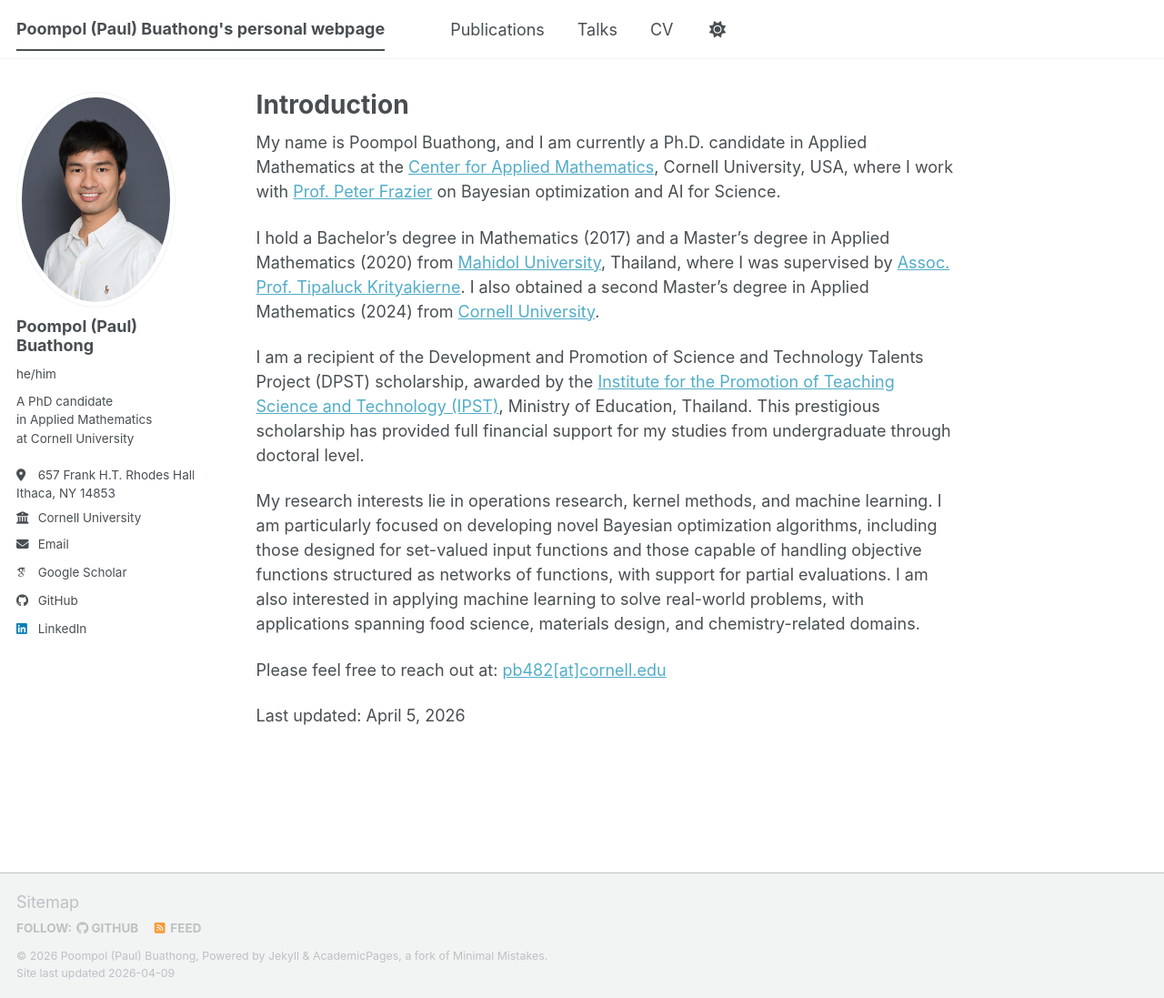
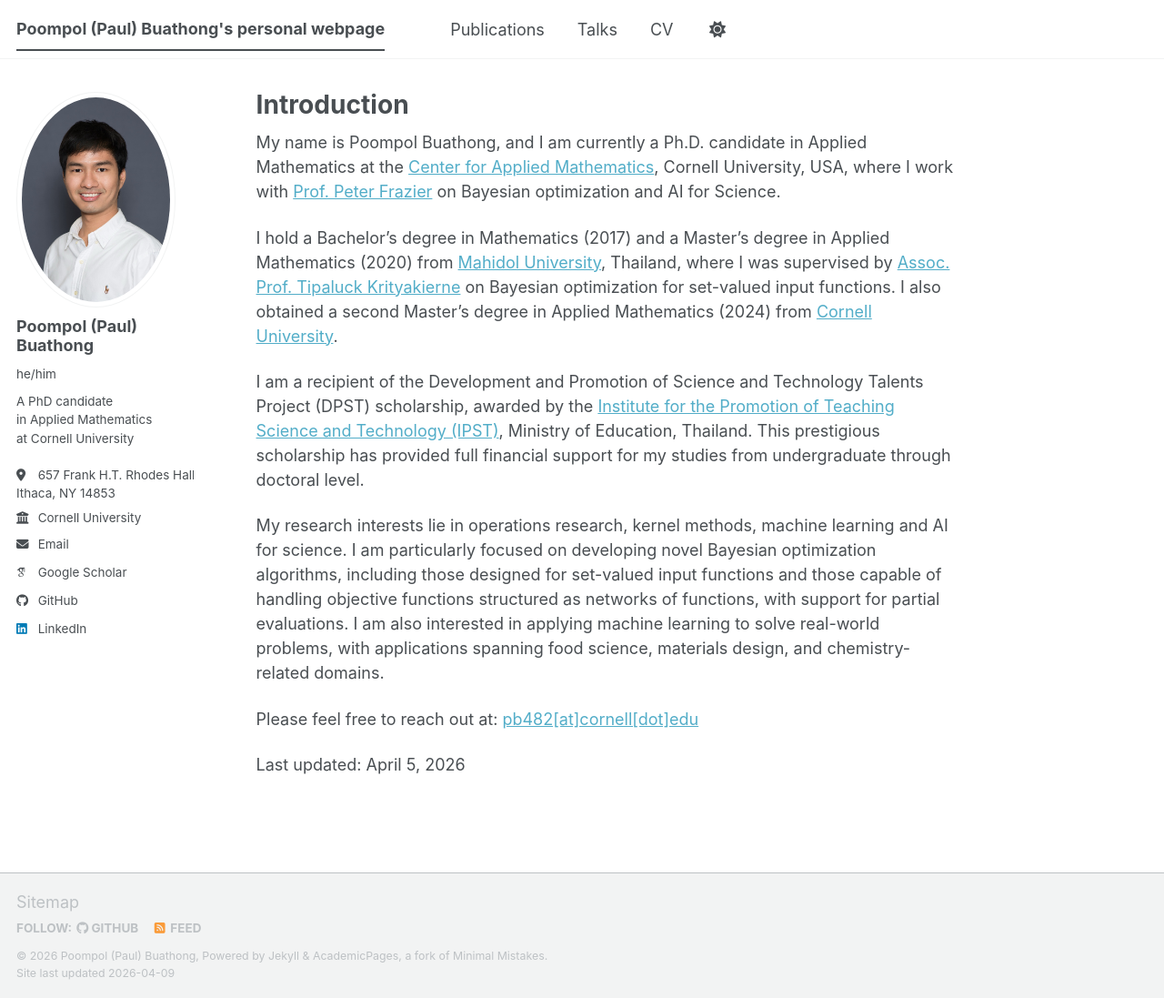
Before and after one commit to poompol/poompol.github.io, a Jekyll site: the page built from _pages/about.md, in a window 1280 px wide and 1097 px high. Shown: the whole window at 91% size. Built offline with Jekyll 4.4.1, drawn with Linux system fonts in a browser that asks for light colours; some web fonts are replaced; a script bundle is joined from its source files by our own code; library files that are not in the unit come from our copies.

Commit message:
Update about.md

```diff
--- a/_pages/about.md
+++ b/_pages/about.md
@@ -8,12 +8,12 @@ redirect_from:
 ---
 My name is Poompol Buathong, and I am currently a Ph.D. candidate in Applied Mathematics at the [Center for Applied Mathematics](https://cam.cornell.edu/), Cornell University, USA, where I work with [Prof. Peter Frazier](https://people.orie.cornell.edu/pfrazier/) on Bayesian optimization and AI for Science.
 
-I hold a Bachelor’s degree in Mathematics (2017) and a Master’s degree in Applied Mathematics (2020) from [Mahidol University](https://science.mahidol.ac.th/index.php), Thailand, where I was supervised by [Assoc. Prof. Tipaluck Krityakierne](https://sites.google.com/view/tipaluck/). I also obtained a second Master’s degree in Applied Mathematics (2024) from [Cornell University](https://www.cornell.edu/).
+I hold a Bachelor’s degree in Mathematics (2017) and a Master’s degree in Applied Mathematics (2020) from [Mahidol University](https://science.mahidol.ac.th/index.php), Thailand, where I was supervised by [Assoc. Prof. Tipaluck Krityakierne](https://sites.google.com/view/tipaluck/) on Bayesian optimization for set-valued input functions. I also obtained a second Master’s degree in Applied Mathematics (2024) from [Cornell University](https://www.cornell.edu/).
 
 I am a recipient of the Development and Promotion of Science and Technology Talents Project (DPST) scholarship, awarded by the [Institute for the Promotion of Teaching Science and Technology (IPST)](https://www.ipst.ac.th/ipsten), Ministry of Education, Thailand. This prestigious scholarship has provided full financial support for my studies from undergraduate through doctoral level.
 
-My research interests lie in operations research, kernel methods, and machine learning. I am particularly focused on developing novel Bayesian optimization algorithms, including those designed for set-valued input functions and those capable of handling objective functions structured as networks of functions, with support for partial evaluations. I am also interested in applying machine learning to solve real-world problems, with applications spanning food science, materials design, and chemistry-related domains.
+My research interests lie in operations research, kernel methods, machine learning and AI for science. I am particularly focused on developing novel Bayesian optimization algorithms, including those designed for set-valued input functions and those capable of handling objective functions structured as networks of functions, with support for partial evaluations. I am also interested in applying machine learning to solve real-world problems, with applications spanning food science, materials design, and chemistry-related domains.
 
-Please feel free to reach out at: [pb482\[at\]cornell.edu](mailto:pb482@cornell.edu)
+Please feel free to reach out at: [pb482\[at\]cornell\[dot\]edu](mailto:pb482@cornell.edu)
 
 Last updated: April 5, 2026
```
